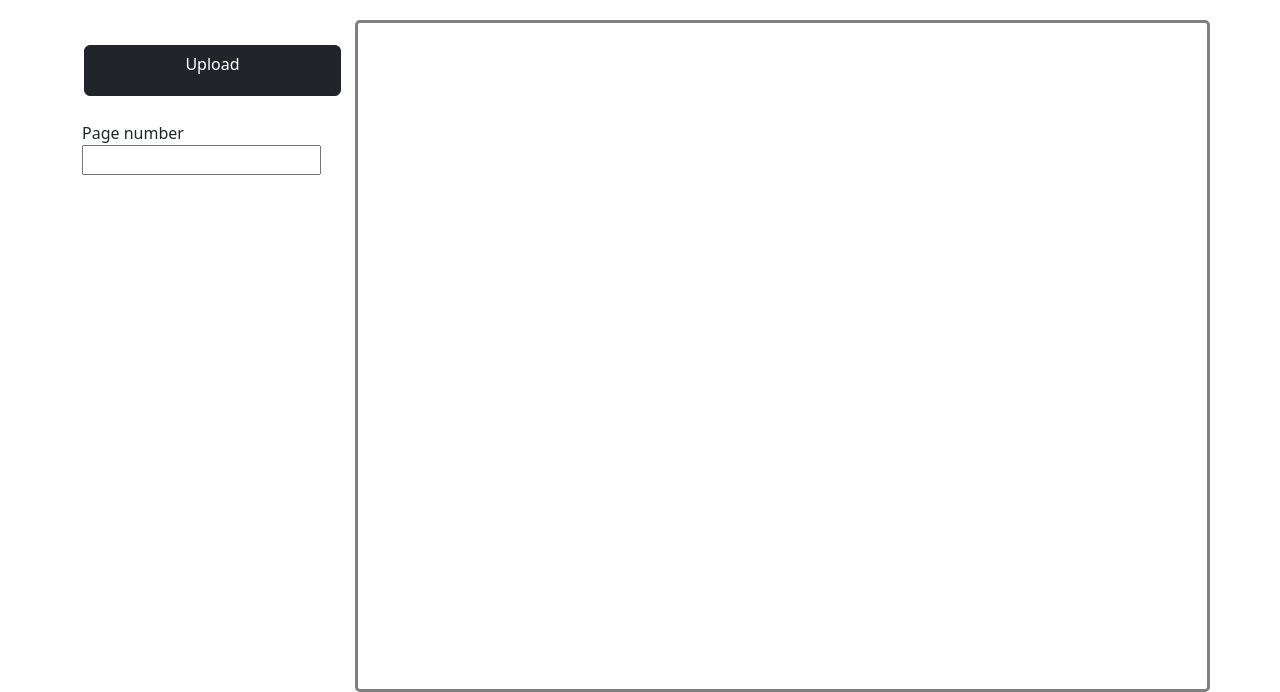
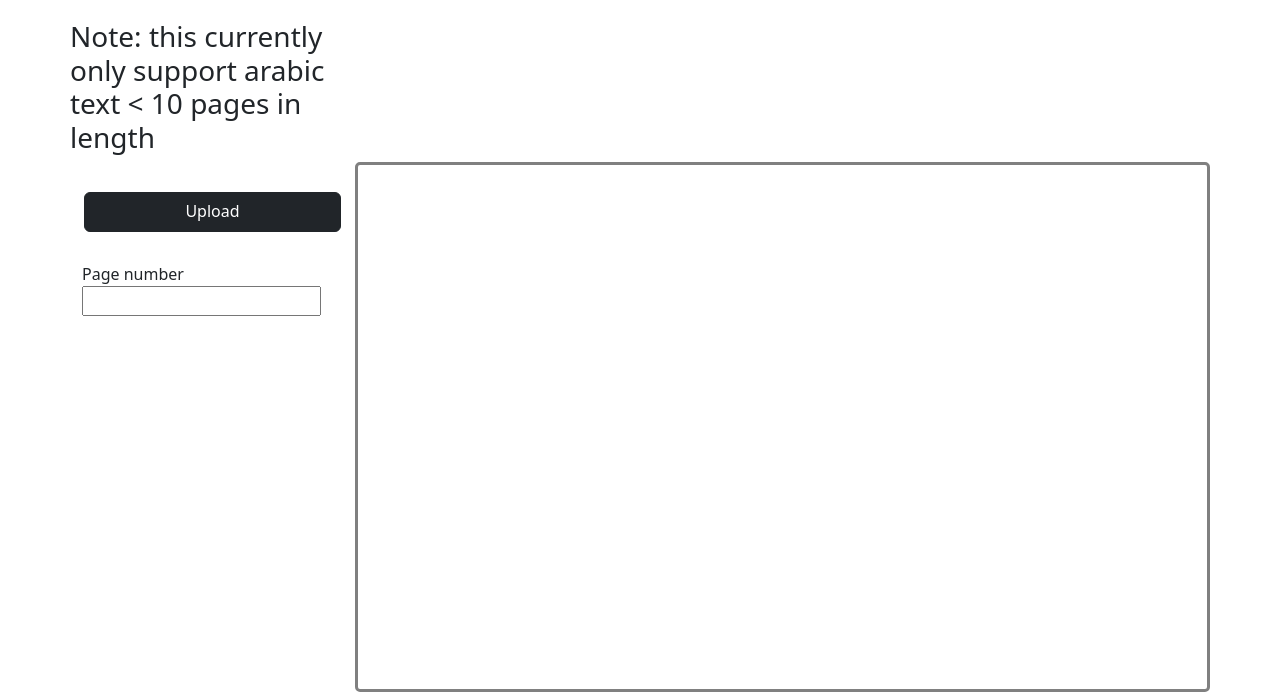
Before and after one commit to ibbymoh/project-context, a Django app: page / in a window 1280 px wide. Shown: the part 156-848 px from the top of the page. Run offline with Django 4.2, Linux system fonts and the light colour scheme; some libraries are stand-ins or nearby versions.

Commit message:
configure tesseract engine and text section for arabic files

```diff
--- a/readingFunctionality/static/design/style.css
+++ b/readingFunctionality/static/design/style.css
@@ -34,7 +34,7 @@ html, body, .container {
 
 #upload-section {
     display: grid;
-    height: 15%;
+    height: 100px;
 }
 
 #translation-section {
@@ -48,7 +48,7 @@ html, body, .container {
 
 #uploadButton {
 width: 90%;
-height: 50%;
+height: 40%;
 margin: auto;
 margin-bottom; 20px
 border-radius: 40px;
@@ -81,6 +81,7 @@ border-radius: 40px;
     margin-left: 10px;
     margin-right: 10px;
     overflow-y: scroll;
+    direction: rtl;
 
 }
 
--- a/readingFunctionality/templates/readingFunctionality/home.html
+++ b/readingFunctionality/templates/readingFunctionality/home.html
@@ -4,14 +4,16 @@
 
 {% block content %}
 
+
 <div class="container h-100 align-items-center">
+    <h3> Note: this currently only support arabic text < 10 pages in length</h3>
   <div class="row">
     <div class="col-md-3 no-float ">
       <div class="row" id="upload-section">
-<!--        <button type="button" class="btn btn-dark" id="uploadButton">Upload file</button>-->
         <input type="file" id="actual-btn" hidden />
           {% csrf_token %}
         <label for="actual-btn" id="uploadButton" class="btn btn-dark">Upload</label>
+
 
 
       </div>
--- a/readingFunctionality/views.py
+++ b/readingFunctionality/views.py
@@ -26,14 +26,13 @@ def home(request):
     return render(request,'readingFunctionality/home.html')
 
 
-
 def fileChange(request):
     if request.method == "POST":
         file = request.FILES['file']
         page_number = request.POST.get('pageNumber')
         images = convert_from_bytes(file.read(), poppler_path=poppler_path)
         # Extract text from image
-        ocr_text = pytesseract.image_to_string(images[int(page_number)])
+        ocr_text = pytesseract.image_to_string(images[int(page_number)], lang='ara')
         array = ocr_text.split()
         return JsonResponse({"alpha":ocr_text})
 
@@ -51,7 +50,7 @@ def translate(request):
                 },
                 {
                     "role": "user",
-                    "content": f"explain the meaning of this word: {my_word}",
+                    "content": f" This is a word in arabic,explain the meaning of this word and give 3 examples of it context: {my_word}",
                 },
             ]
         )
```
